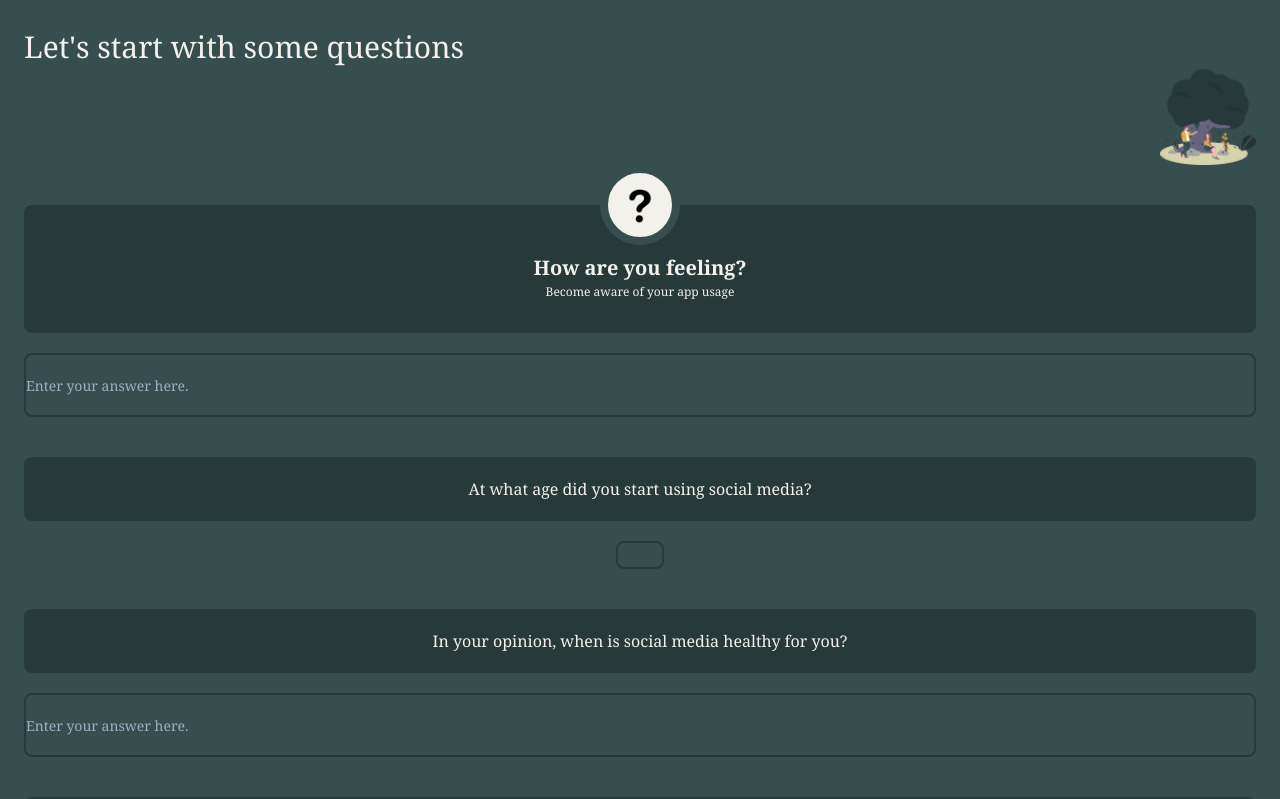
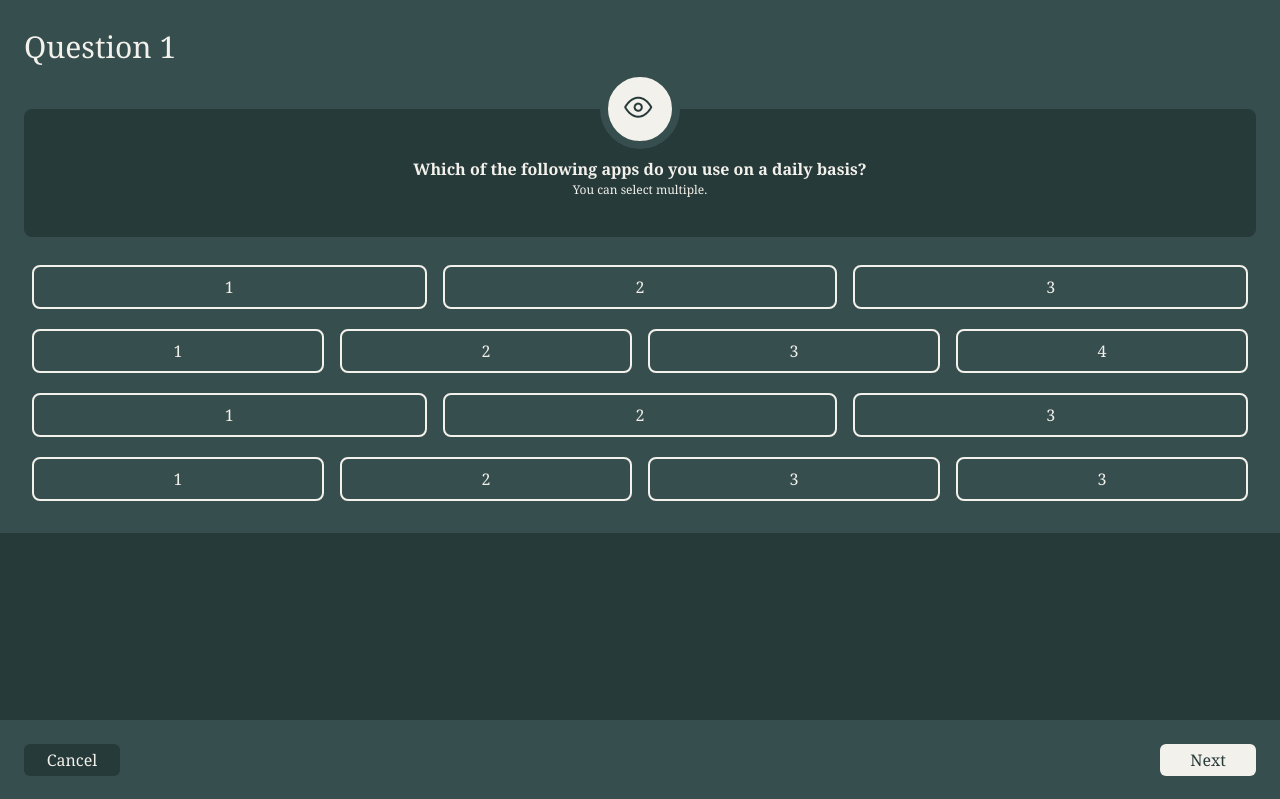
Before and after one commit to A-TEAM-FONTYS/Frontend, a Vue app: page / in a window 1280 px wide. Shown: the top 799 px of the page. Built offline with nearby package versions, Linux system fonts and the light colour scheme.

Commit message:
basics done of introquiz question 1

```diff
--- a/src/router/index.js
+++ b/src/router/index.js
@@ -1,7 +1,8 @@
 import Vue from 'vue'
 import VueRouter from 'vue-router'
 // import Home from '../views/Home.vue'
-import Questions from '../views/questions/index.vue'
+// import QuestionsIndex from '../views/questions/index.vue'
+import IntroQuestion1 from '../views/questions/quetion1.vue'
 
 Vue.use(VueRouter)
 
@@ -11,10 +12,15 @@ const routes = [
   //   name: 'Home',
   //   component: Home
   // },
+  // {
+  //   path: '/',
+  //   name: 'questionsindex',
+  //   component: QuestionsIndex
+  // },
   {
     path: '/',
-    name: 'questions',
-    component: Questions
+    name: 'introquestion1',
+    component: IntroQuestion1
   }
 ]
 
--- a/src/views/questions/index.vue
+++ b/src/views/questions/index.vue
@@ -82,6 +82,13 @@
           v-model.number="number" type="number" step="1"
           class="bg-transparent rounded-lg font-serif border-2 border-limed-spruce h-auto w-12">
         </div>
+      <footer class="left-0 bottom-0 w-full fixed p-6 bg-outer-space">
+        <div class="button-group">
+          <button class="w-24 p-1 float-left bg-limed-spruce text-sunglow rounded-md">Previous</button>
+          <button class="w-24 p-1 float-right bg-sunglow text-limed-spruce rounded-md">Next</button>
+        </div>
+      </footer>
+
 </div>
 </template>
 <style scoped>
--- /dev/null
+++ b/src/views/questions/quetion1.vue
@@ -0,0 +1,53 @@
+<template>
+<div class="bg-outer-space h-max w-max p-6 text-pampas">
+    <div>
+      <h1 class="font-serif text-3xl">Question 1
+      </h1>
+    </div>
+      <div class="flex justify-center">
+        <div class="w-20 h-20 rounded-full bg-pampas border-8 border-outer-space">
+          <img class="mt-4 mx-4" src="@/assets/eye.png">
+        </div>
+      </div>
+      <div class="-mt-10 w-full h-32 bg-limed-spruce rounded-lg text-center text-pampas">
+        <div class="inline-block align-bottom">
+          <h2 class="text-l font-serif font-bold mt-12">Which of the following apps do you use on a daily basis?</h2>
+          <p class="text-xs font-serif font-light">You can select multiple.</p>
+        </div>
+      </div>
+    <div class="mt-5 flex">
+        <button class="flex-1 font-serif text-pampas-700 text-center border-2 border-pampas px-4 py-2 m-2 rounded-lg">1</button>
+        <button class="flex-1 font-serif text-pampas-700 text-center border-2 border-pampas px-4 py-2 m-2 rounded-lg">2</button>
+        <button class="flex-1 font-serif text-pampas-700 text-center border-2 border-pampas px-4 py-2 m-2 rounded-lg">3</button>
+    </div>
+    <div class="mt-1 flex">
+        <button class="flex-1 font-serif text-pampas-700 text-center border-2 border-pampas px-4 py-2 m-2 rounded-lg">1</button>
+        <button class="flex-1 font-serif text-pampas-700 text-center border-2 border-pampas px-4 py-2 m-2 rounded-lg">2</button>
+        <button class="flex-1 font-serif text-pampas-700 text-center border-2 border-pampas px-4 py-2 m-2 rounded-lg">3</button>
+        <button class="flex-1 font-serif text-pampas-700 text-center border-2 border-pampas px-4 py-2 m-2 rounded-lg">4</button>
+    </div>
+    <div class="mt-1 flex">
+        <button class="flex-1 font-serif text-pampas-700 text-center border-2 border-pampas px-4 py-2 m-2 rounded-lg">1</button>
+        <button class="flex-1 font-serif text-pampas-700 text-center border-2 border-pampas px-4 py-2 m-2 rounded-lg">2</button>
+        <button class="flex-1 font-serif text-pampas-700 text-center border-2 border-pampas px-4 py-2 m-2 rounded-lg">3</button>
+    </div>
+    <div class="mt-1 flex">
+        <button class="flex-1 font-serif text-pampas-700 text-center border-2 border-pampas px-4 py-2 m-2 rounded-lg">1</button>
+        <button class="flex-1 font-serif text-pampas-700 text-center border-2 border-pampas px-4 py-2 m-2 rounded-lg">2</button>
+        <button class="flex-1 font-serif text-pampas-700 text-center border-2 border-pampas px-4 py-2 m-2 rounded-lg">3</button>
+        <button class="flex-1 font-serif text-pampas-700 text-center border-2 border-pampas px-4 py-2 m-2 rounded-lg">3</button>
+    </div>
+    <footer class="left-0 bottom-0 w-full fixed p-6 bg-outer-space">
+      <div class="button-group">
+        <button class="w-24 p-1 font-serif float-left bg-limed-spruce text-pampas rounded-md">Cancel</button>
+        <button class="w-24 p-1 font-serif float-right bg-pampas text-limed-spruce rounded-md">Next</button>
+      </div>
+    </footer>
+</div>
+</template>
+<script>
+
+export default {
+  name: 'introquiz1'
+}
+</script>
```
Also changed, not shown: src/assets/eye.png (added).
